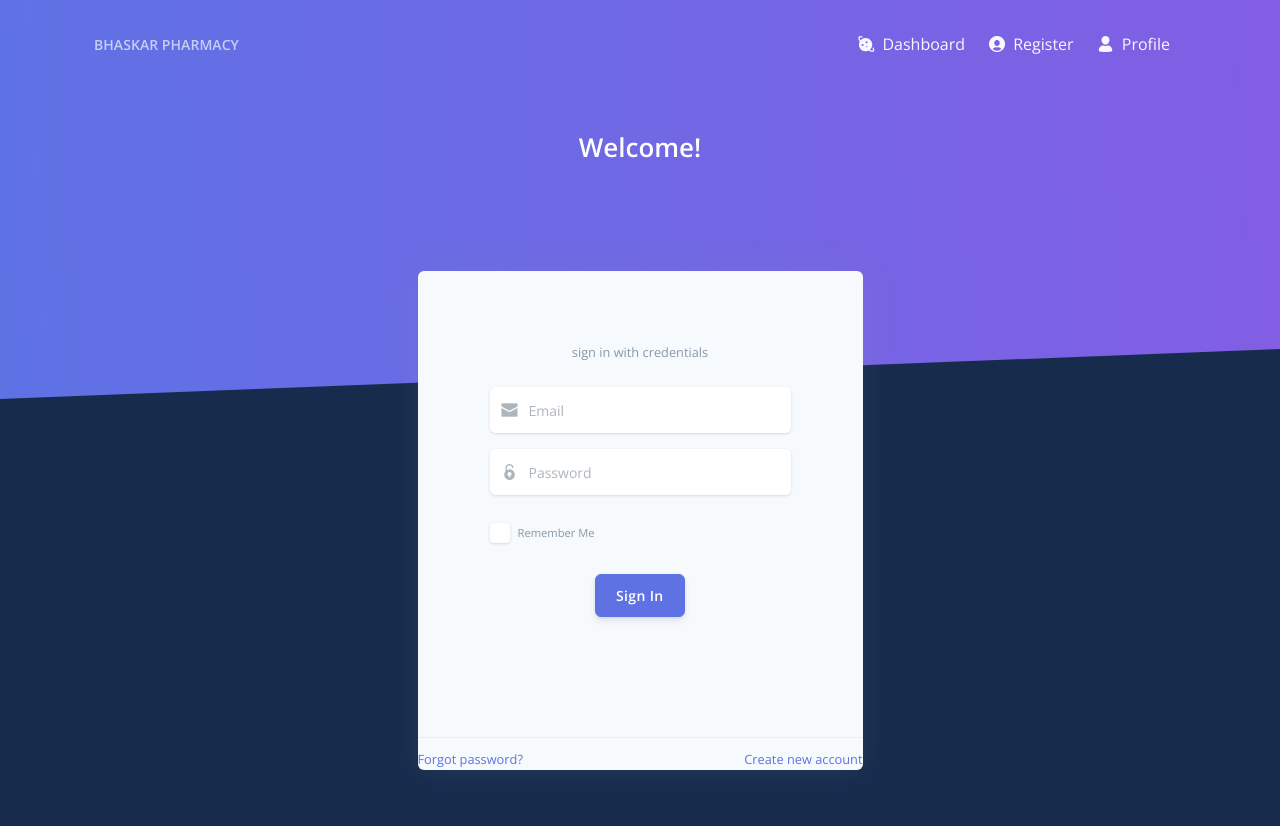
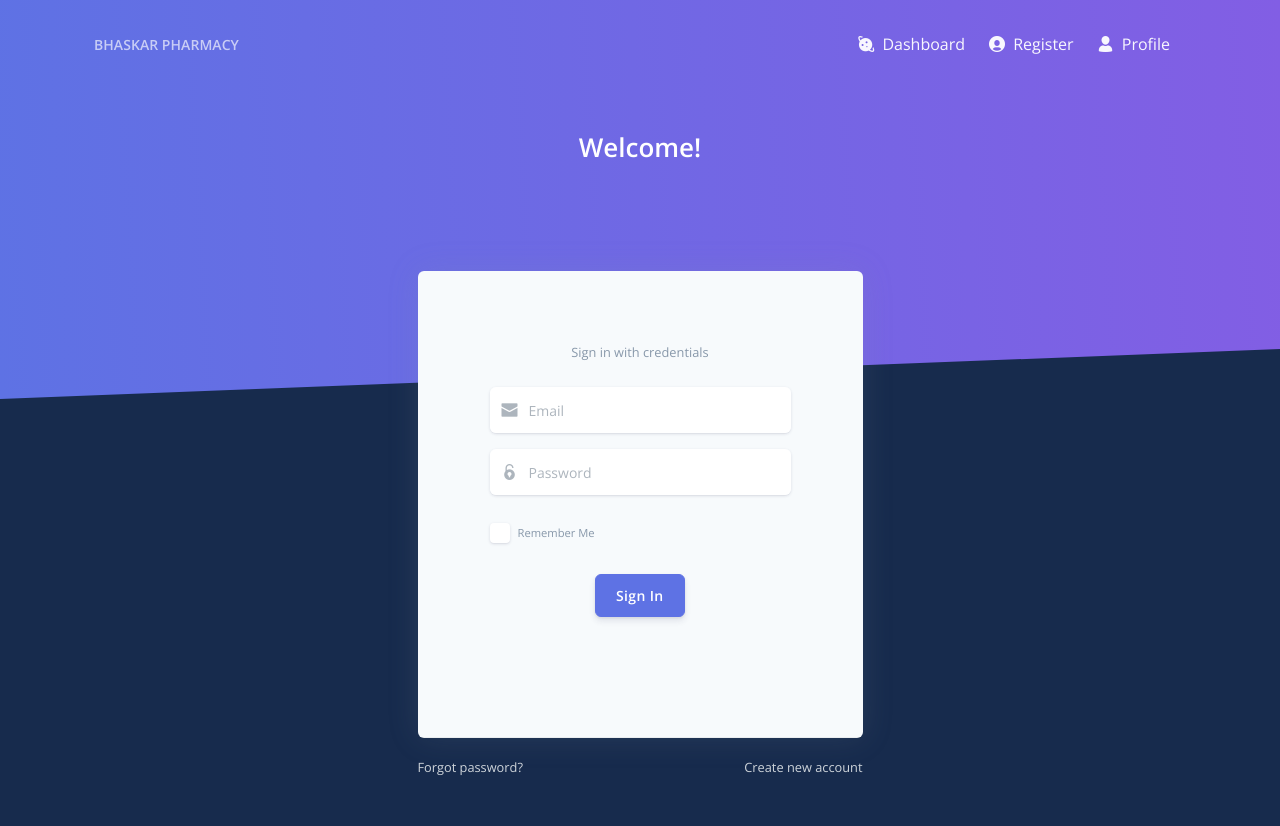
Before and after one commit to nandu1336/pharmacy-1, a Flask app: page /login in a window 1280 px wide. Before the commit the page ends 770 px from the top, so only its background shows below. Run offline with Flask 2, Linux system fonts and the light colour scheme; some libraries are stand-ins or nearby versions.

Commit message:
Changed login.html page

```diff
--- a/bps/templates/login.html
+++ b/bps/templates/login.html
@@ -26,7 +26,7 @@
             <div class="card-header bg-transparent pb-5">
             <div class="card-body px-lg-5 py-lg-5">
               <div class="text-center text-muted mb-4">
-                <small>sign in with credentials</small>
+                <small>Sign in with credentials</small>
               </div>
 
               <form role="form" method = "POST"><!-- role="form" -->
@@ -61,14 +61,14 @@
 
             </div>
           </div>
-          <div class="row mt-2 md-2">
+        </div>
+		<div class="row mt-3">
             <div class="col-6">
-              <a href="#" ><small>Forgot password?</small></a>
+              <a href="#" class="text-light"><small>Forgot password?</small></a>
             </div>
             <div class="col-6 text-right">
-              <a href="#" ><small>Create new account</small></a><!-- class="text-light" -->
+              <a href="#" class="text-light"><small>Create new account</small></a>
             </div>
-          </div>
         </div>
       </div>
     </div>
```
